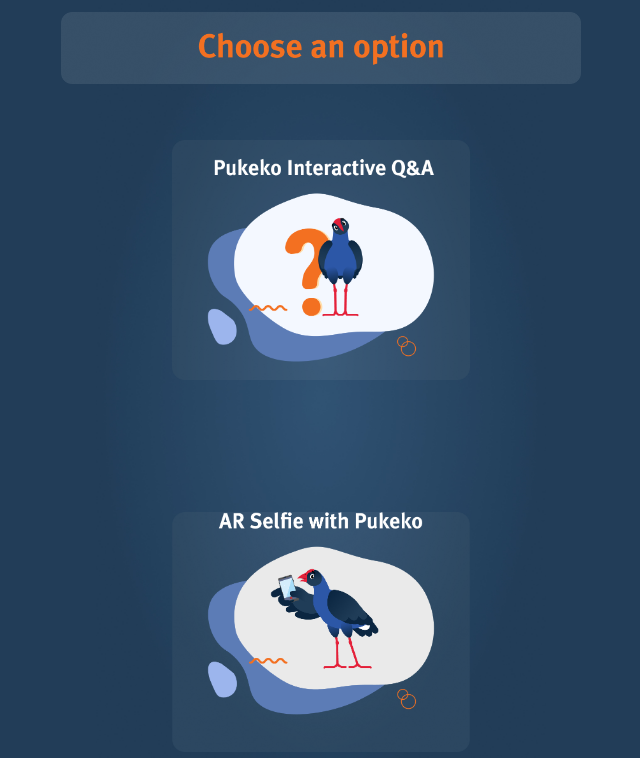
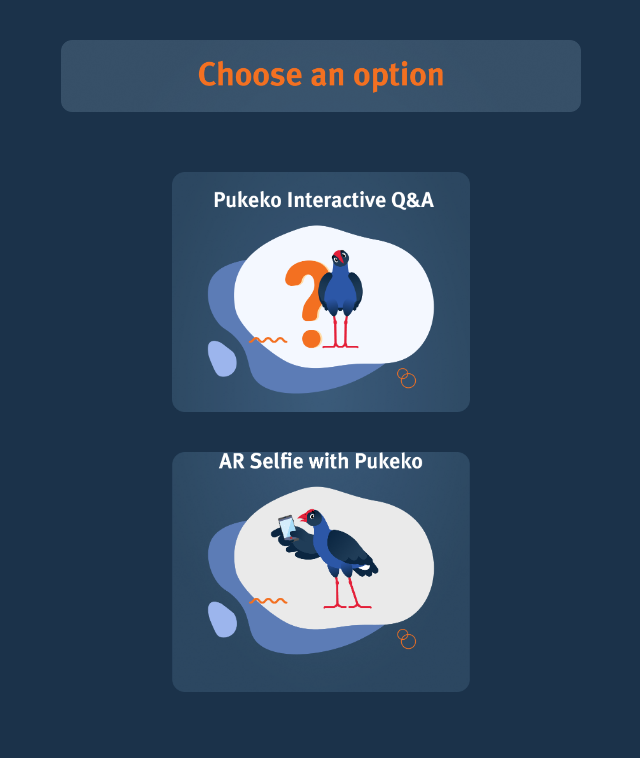
Before and after one commit to EhabAyman5DVR/PukekoARTest, a website built with Vite: page index.html in a window 1280 px wide. Shown: the whole page, without its empty margins (319-959 px from the left). Built offline with nearby package versions, Linux system fonts and the light colour scheme.

Commit message:
Home screen fixed

```diff
--- a/styles.css
+++ b/styles.css
@@ -157,16 +157,14 @@ body.splash-hidden::before {
 /* Home Section */
 .home-section {
     position: fixed;
-    /*top: -100px;*/
     left: 0;
     width: 100vw;
     height: 100vh;
-    background: url('/Home.jpg') center center no-repeat;
-    background-size: contain;
+    background: #1B324A;
     display: flex;
+    flex-direction: column;
     align-items: center;
-    justify-content: center;
-    /*padding: 24px;*/
+    padding: 40px 20px;
     z-index: 900;
 }
 
@@ -176,73 +174,64 @@ body:not(.splash-hidden) #home-section { display: none !important; }
 .home-content {
     width: 100%;
     max-width: 520px;
-    padding: 35px;
-    top: 20px;
-    /*position: relative;*/
+    display: flex;
+    flex-direction: column;
+    align-items: center;
+    height: 100%;
 }
 
+.home-heading {
+    width: 100%;
+    margin-bottom: 60px;
+}
+
+.home-heading img {
+    width: 100%;
+    height: auto;
+    display: block;
+}
 
 .home-cards {
-    display: grid;
-    gap: 50px;
-    top: 70px;
-   /* position: relative;*/
-}
-#ar-btn {
-   position: fixed;
-   left: 50%;
-   transform: translateX(-50%);
-   bottom: calc(env(safe-area-inset-bottom, 0px) + clamp(16px, 6vh, 80px));
-   width: min(520px, 90vw);
-   z-index: 906;
+    display: flex;
+    flex-direction: column;
+    gap: 40px;
+    width: 100%;
 }
 
-/* Pin Q&A button centered above AR with space below heading */
-#qa-btn {
-    position: fixed;
-    left: 50%;
-    transform: translateX(-50%);
-    top: clamp(80px, 18vh, 140px);
-    width: min(520px, 90vw);
-    z-index: 906;
+.home-card {
+    width: 100%;
+    background: transparent;
+    border: none;
+    border-radius: 16px;
+    padding: 0;
+    margin: 0;
+    cursor: pointer;
+    transition: transform 0.2s ease;
+    outline: none;
+    -webkit-tap-highlight-color: transparent;
 }
 
-@media (max-height: 780px) {
-    .home-card { width: min(440px, 85vw); }
-}
-@media (max-height: 700px) {
-    .home-card { width: min(380px, 82vw); }
+.home-card img {
+    width: 100%;
+    height: auto;
+    display: block;
+    border-radius: 16px;
 }
 
-/* Heading image above cards */
-.home-heading {
-    display: block;
-    width: 90%;
-    max-width: 520px;
-    height: auto;
-    position: fixed;
-    top: 12px;
-    left: 50%;
-    transform: translateX(-50%);
-    z-index: 905;
+.home-card:hover {
+    transform: scale(0.98);
 }
 
-
-.home-card {
-    padding: 0;
-    background: rgba(0,0,0,0);
-    border: none;
-    border-radius: 16px;
-    overflow: hidden;
-    cursor: pointer;
-   /* box-shadow: 0 6px 16px rgba(0,0,0,0.25);*/
-    transition: transform .2s ease, box-shadow .2s ease;
-    width: min(520px, 90vw);
-    margin: 0 auto;
-    outline: none;
-    -webkit-tap-highlight-color: transparent;
-    -webkit-appearance: none;
-    appearance: none;
+@media (max-height: 600px) {
+    .home-section {
+        padding: 20px;
+    }
+    .home-heading {
+        margin-bottom: 30px;
+    }
+    .home-cards {
+        gap: 20px;
+    }
 }
 
 .home-card:hover { transform: scale(0.98); }
```
